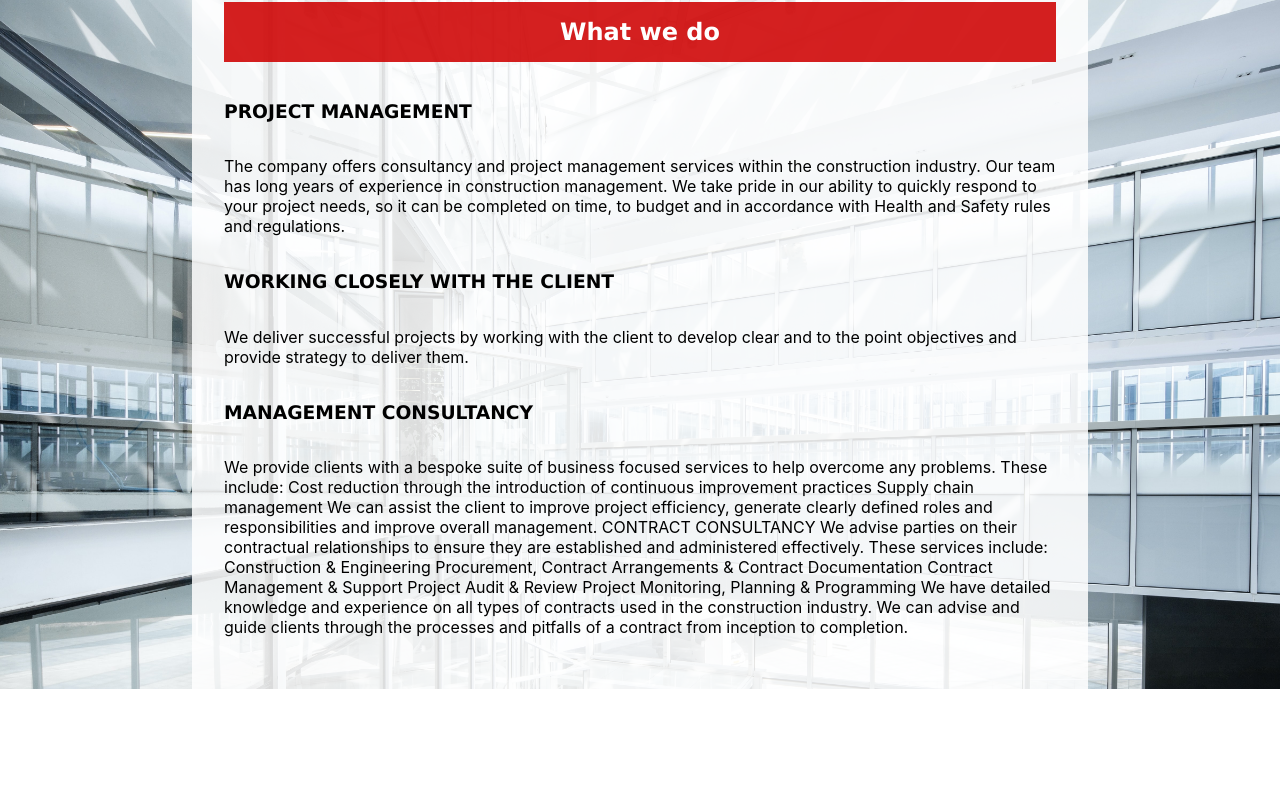
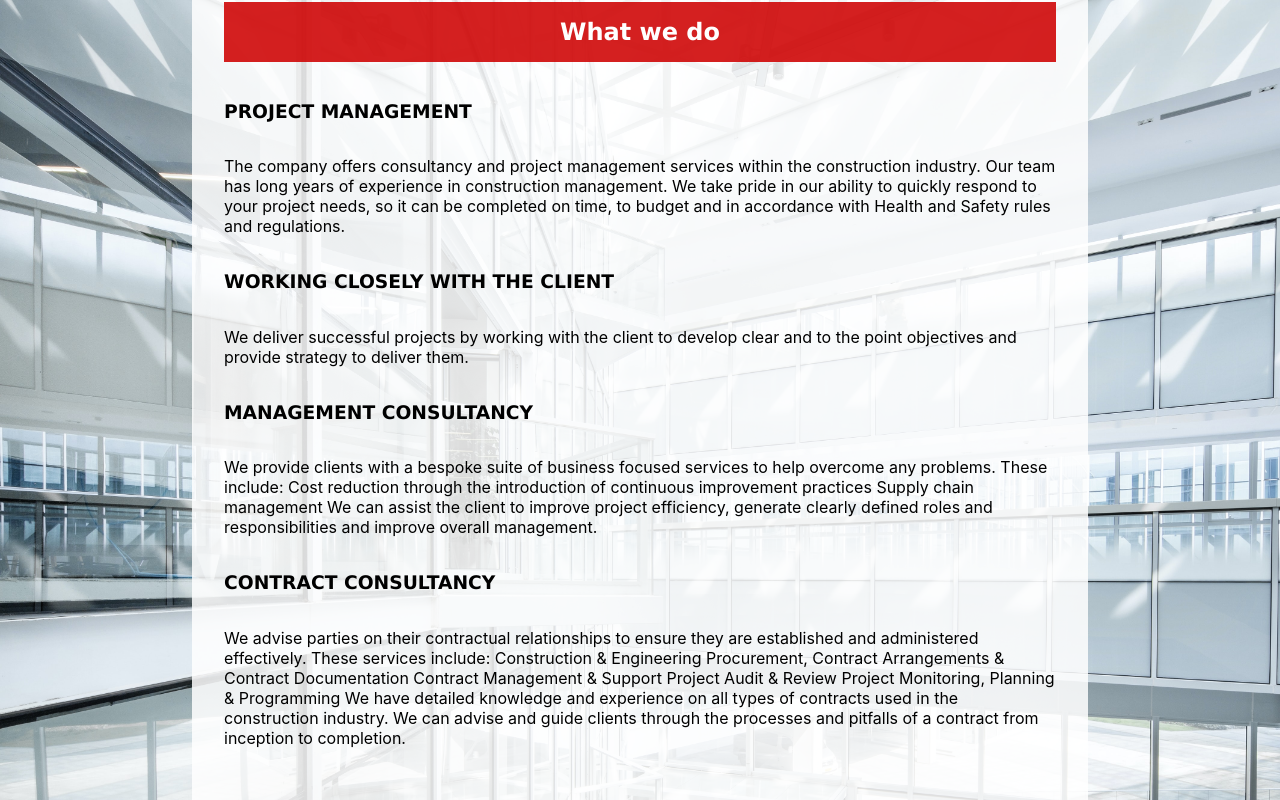
Before and after one commit to mariagus/de-tough, a React (Create React App) app: page /about in a window 1280 px wide. Shown: the part 318-1118 px from the top of the page. Before the commit the page ends 1007 px from the top, so only its background shows below. Built offline with nearby package versions, Linux system fonts and the light colour scheme.

Commit message:
format about

```diff
--- a/src/About.js
+++ b/src/About.js
@@ -14,7 +14,6 @@ export default function About() {
           it is an existing, operational (live) store or a requirement for a new
           fit out, contact us for your complete project management solution.
         </p>
-
         <h2>What we do</h2>
         <br />
         <h3>PROJECT MANAGEMENT</h3>
@@ -25,14 +24,12 @@ export default function About() {
           respond to your project needs, so it can be completed on time, to
           budget and in accordance with Health and Safety rules and regulations.
         </p>
-
         <h3>WORKING CLOSELY WITH THE CLIENT</h3>
         <p>
           We deliver successful projects by working with the client to develop
           clear and to the point objectives and provide strategy to deliver
           them.
         </p>
-
         <h3>MANAGEMENT CONSULTANCY</h3>
         <p>
           We provide clients with a bespoke suite of business focused services
@@ -40,15 +37,18 @@ export default function About() {
           the introduction of continuous improvement practices Supply chain
           management We can assist the client to improve project efficiency,
           generate clearly defined roles and responsibilities and improve
-          overall management. CONTRACT CONSULTANCY We advise parties on their
-          contractual relationships to ensure they are established and
-          administered effectively. These services include: Construction &
-          Engineering Procurement, Contract Arrangements & Contract
-          Documentation Contract Management & Support Project Audit & Review
-          Project Monitoring, Planning & Programming We have detailed knowledge
-          and experience on all types of contracts used in the construction
-          industry. We can advise and guide clients through the processes and
-          pitfalls of a contract from inception to completion.
+          overall management.{" "}
+        </p>
+        <h3>CONTRACT CONSULTANCY</h3>{" "}
+        <p>
+          We advise parties on their contractual relationships to ensure they
+          are established and administered effectively. These services include:
+          Construction & Engineering Procurement, Contract Arrangements &
+          Contract Documentation Contract Management & Support Project Audit &
+          Review Project Monitoring, Planning & Programming We have detailed
+          knowledge and experience on all types of contracts used in the
+          construction industry. We can advise and guide clients through the
+          processes and pitfalls of a contract from inception to completion.
         </p>
         <br />
       </div>
--- a/src/Home.js
+++ b/src/Home.js
@@ -4,7 +4,7 @@ import "./Home.css";
 export default function Home() {
   return (
     <div className="home">
-      <p class="welcome">For your complete property solutions</p>
+      <p class="welcome">Your complete property solutions</p>
     </div>
   );
 }
```
Also changed, not shown: 1 other file (tests, documents, lock files or other folders).
